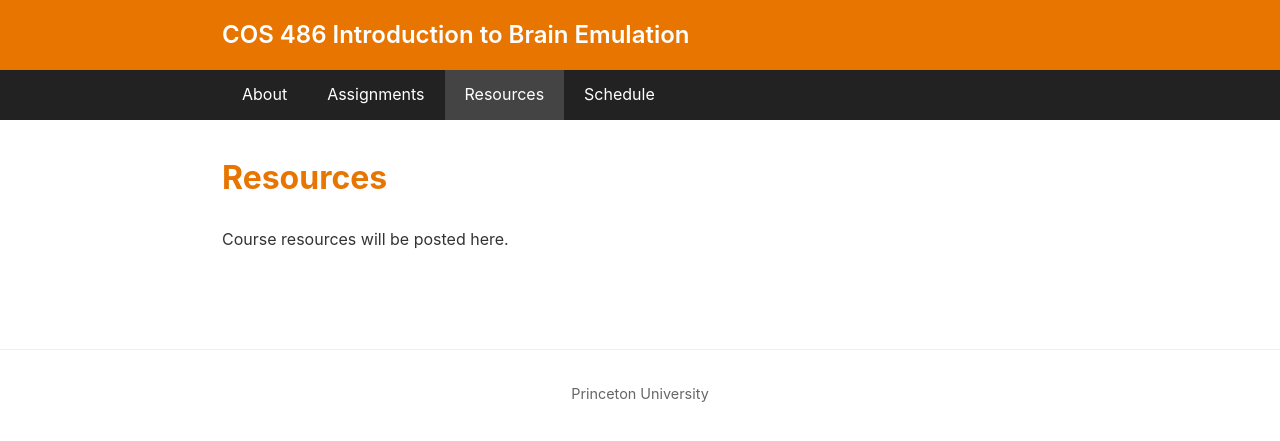
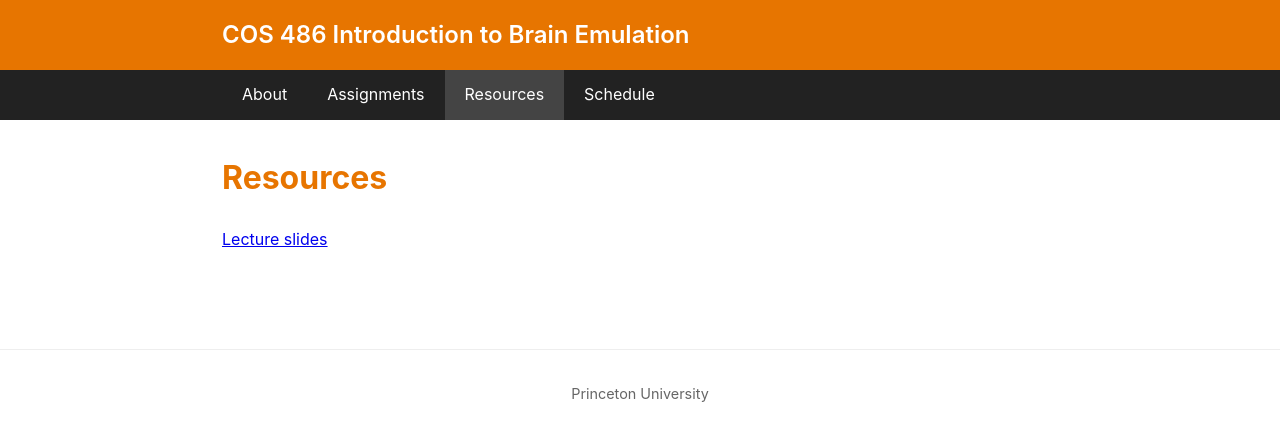
Before and after one commit to brainemulation/brainemulation.github.io, a Jekyll site: the page built from resources.md, in a window 1280 px wide. Shown: the top 441 px of the page. Built offline with Jekyll 4.4.1, drawn with Linux system fonts in a browser that asks for light colours.

Commit message:
Add lecture slides link to resources page

```diff
--- a/resources.md
+++ b/resources.md
@@ -6,4 +6,4 @@ permalink: /resources
 
 # Resources
 
-Course resources will be posted here.
+[Lecture slides](https://drive.google.com/drive/folders/1-QW0_J0sxg1x9BPhpCW-_YD5FRHKnh0c?usp=drive_link)
```
